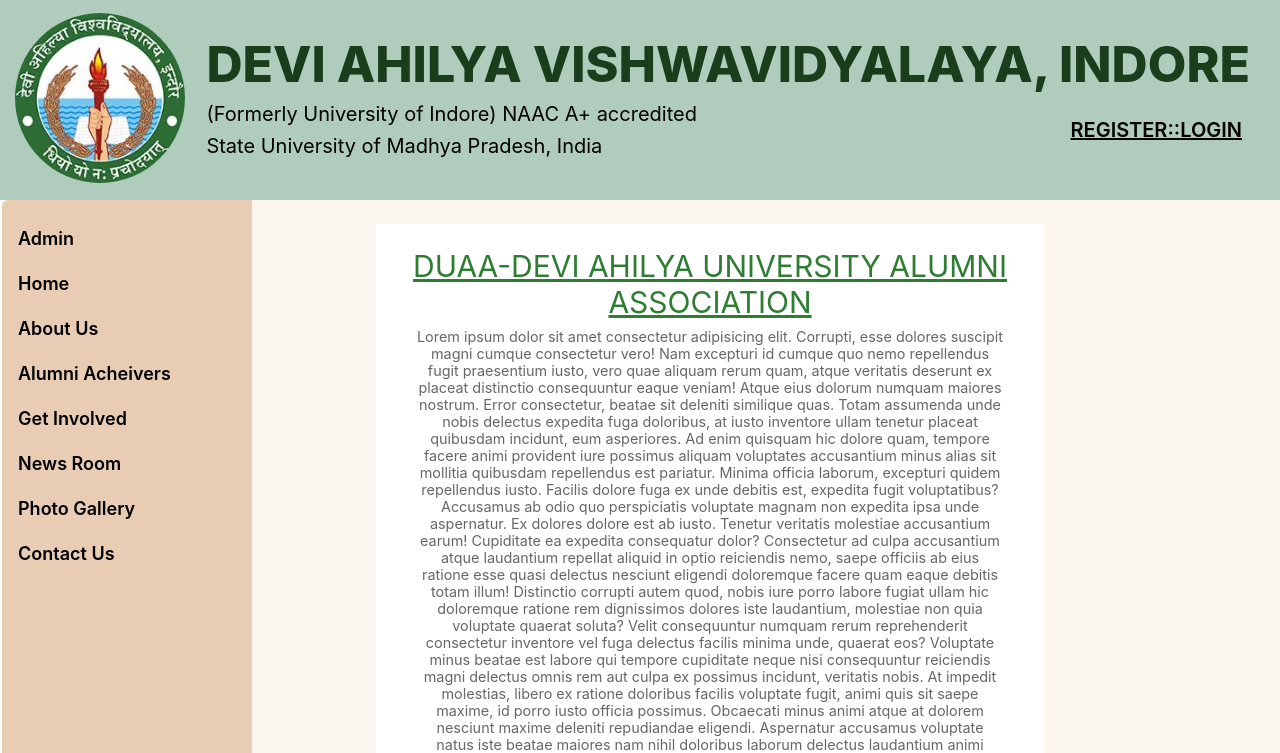
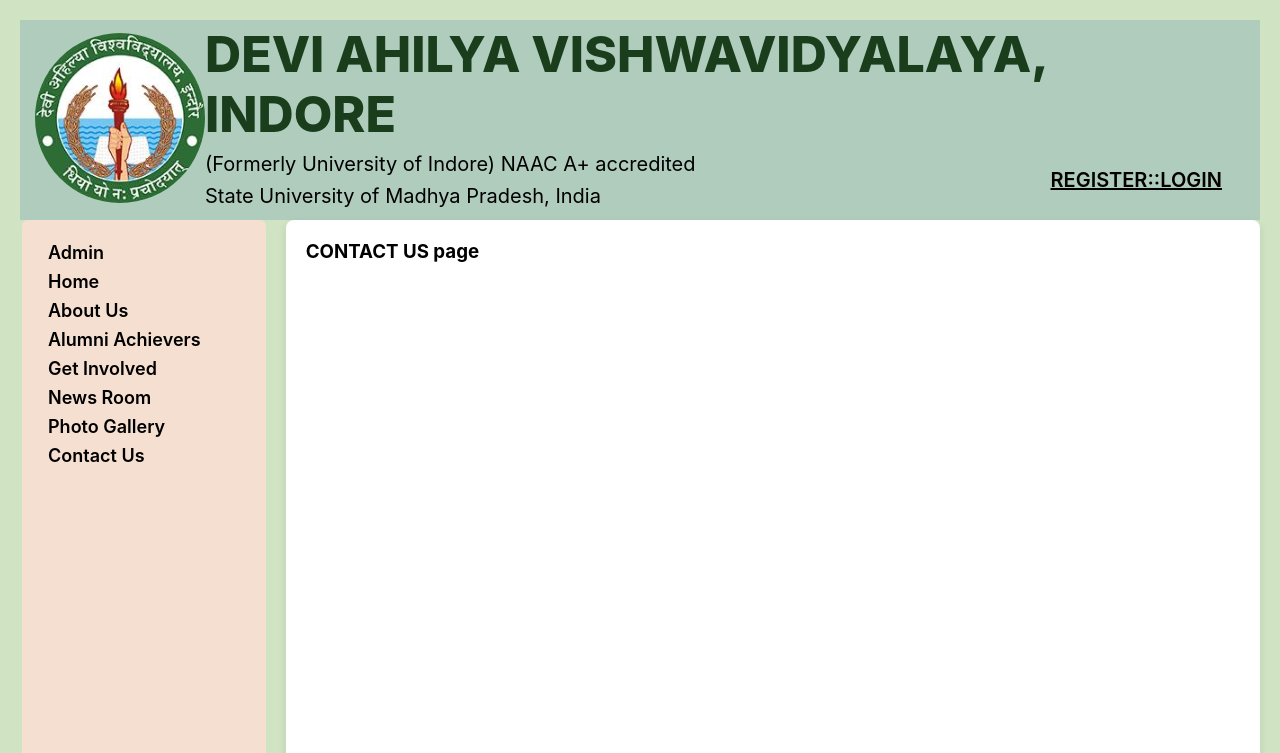
Before and after one commit to khushi11-11/demo, a React (Create React App) app in the folder frontend/client-app/: page /contactus in a window 1280 px wide. Shown: the top 753 px of the page. Built offline with nearby package versions, Linux system fonts and the light colour scheme.

Commit message:
added changes to frontend

```diff
--- a/frontend/client-app/src/Components/AboutUs.js
+++ b/frontend/client-app/src/Components/AboutUs.js
@@ -1,13 +1,11 @@
 import React from "react";
-import Header from "./Header";
-import HomeSection from './HomeSection';
 function AboutUs() {
     return (
         <div>
-            <Header/>
-            <HomeSection>
-
-            </HomeSection>
+            <h2>About Us Page</h2>
+            <p>
+                Lorem ipsum dolor sit amet, consectetur adipisicing elit. Nulla asperiores aspernatur magnam facere quos necessitatibus, praesentium nihil minus id obcaecati, quidem, tenetur autem aliquid. Quam nihil asperiores quas harum non voluptas, sint dolorum veniam laudantium rem neque doloribus excepturi ullam officia provident, sunt dolore! Eum nam laborum, omnis ducimus iure vel tenetur sunt nobis quaerat explicabo dolores, minus quis ipsam maxime sed quod debitis minima nisi consequuntur sapiente? Corporis minus iusto eius! Accusamus praesentium voluptatem hic commodi velit repudiandae consequuntur. Tenetur mollitia unde velit eius odit vel, porro eveniet eaque at rem minima aspernatur laudantium. Temporibus libero quaerat nulla voluptatem.
+            </p>
         </div>
     )
 } export default AboutUs;
--- a/frontend/client-app/src/Components/Home.js
+++ b/frontend/client-app/src/Components/Home.js
@@ -1,11 +1,9 @@
 import React from "react";
-import Header from "./Header";
-import HomeSection from './HomeSection';
+
 function Home() {
     return (
         <div>
-            {/* <Header /> */}
-            {/* <HomeSection /> */}
+            HomePage
         </div>
     )
 } export default Home;
--- a/frontend/client-app/src/Components/HomeSection.css
+++ b/frontend/client-app/src/Components/HomeSection.css
@@ -5,7 +5,8 @@
 }
 .hero-sec {
   display: flex;
-  width: 100%;
+  min-width: 1200px;
+  /* min-height: 1200px; */
   background-color: #fbf5ef;
   justify-content: center;
 }
@@ -14,7 +15,7 @@
   flex-direction: column;
   justify-content: left;
   width: 65%;
-  height: auto;
+  min-height: 1200px;
   background-color: #fff;
   color: #000;
   margin-top: 12px;
--- a/frontend/client-app/src/Components/HomeSection.js
+++ b/frontend/client-app/src/Components/HomeSection.js
@@ -3,10 +3,8 @@
 function HomeSection() {
     return (
         <div className="hero-sec">
-            {/* <Navbar className="left-div" /> */}
-            {/* <MainPage className="left-div"/> */}
             <div className="text-div">
-                <h1>DUAA-DEVI AHILYA UNIVERSITY ALUMNI ASSOCIATION</h1>
+                {/* <h1>DUAA-DEVI AHILYA UNIVERSITY ALUMNI ASSOCIATION</h1>
                 <p>
                     Lorem ipsum dolor sit amet consectetur adipisicing elit. Corrupti,
                     esse dolores suscipit magni cumque consectetur vero! Nam excepturi id
@@ -119,7 +117,7 @@
                     deleniti eaque animi provident? Eaque, tempora! Quibusdam minima,
                     deserunt perspiciatis eveniet, vitae ratione ab sapiente obcaecati
                     tempore modi dolor laboriosam? Ipsum, aliquam?
-                </p>
+                </p> */}
             </div>
             <div className="right-div">
                 <p>
--- a/frontend/client-app/src/Components/MainPage.js
+++ b/frontend/client-app/src/Components/MainPage.js
@@ -61,6 +61,8 @@
                     </div>
                     <div> <HomeSection /></div>
                 </nav>
+                <div className="hero-sec ">
+                    <div className="text-div">
                         <Routes>
                             {/* admin */}
                             {/* <Route path="/adminmain" element={<AdminMain />}> */}
@@ -69,8 +71,8 @@
                             </Route>
                             {/* </Route>  */}
 
-                    <Route path="home" element={<Home />} />
-                    <Route path="aboutus" element={<AboutUs />} />
+                            <Route path="home" element={<HomeSection />} />
+                            <Route path="aboutus" element={<AboutUs/>} />
                             <Route path="alumniachievers" element={<AlumniAchievers />} />
                             <Route path="getinvolved" element={<GetInvolved />} />
                             <Route path="newsroom" element={<NewsRoom />} />
@@ -78,6 +80,9 @@
                             <Route path="contactus" element={<ContactUs />} />
 
                         </Routes>
+                    </div>
+
+                </div>
             </Router>
 
 
--- /dev/null
+++ b/frontend/client-app/src/Components/MainPage_trial.js
@@ -0,0 +1,83 @@
+import React from "react";
+import { BrowserRouter as Router, Link, Route, Routes } from "react-router-dom";
+import "./Navbar.css"
+import AdminLogin from "../AdminView/AdminLogin";
+import AdminHome from "../AdminView/AdminHome";
+import Home from "./Home";
+import AboutUs from "./AboutUs";
+import AlumniAchievers from "./AlumniAcheivers";
+import GetInvolved from "./GetInvolved";
+import NewsRoom from "./NewsRoom";
+import PhotoGallery from "./PhotoGallery";
+import ContactUs from "./ContactUs";
+import Header from "./Header";
+
+
+
+function MainPage_trial() {
+    return (
+        <div style={{ backgroundColor: "#d0e4c3", minHeight: "100vh", padding: "20px" }}>
+            <Header />
+            <Router>
+                <div style={{ display: "flex", position: "relative" }}>
+                    {/* Sidebar */}
+                    <nav className="navbar" style={{ width: "20%", backgroundColor: "#f4dfd0", padding: "10px" }}>
+                        <ul className="links">
+                            <li>
+                                <Link to="/adminlogin" className="navlinks">Admin</Link>
+                            </li>
+                            <li>
+                                <Link to="/home" className="navlinks">Home</Link>
+                            </li>
+                            <li>
+                                <Link to="/aboutus" className="navlinks">About Us</Link>
+                            </li>
+                            <li>
+                                <Link to="/alumniachievers" className="navlinks">Alumni Achievers</Link>
+                            </li>
+                            <li>
+                                <Link to="/getinvolved" className="navlinks">Get Involved</Link>
+                            </li>
+                            <li>
+                                <Link to="/newsroom" className="navlinks">News Room</Link>
+                            </li>
+                            <li>
+                                <Link to="/photogallery" className="navlinks">Photo Gallery</Link>
+                            </li>
+                            <li>
+                                <Link to="/contactus" className="navlinks">Contact Us</Link>
+                            </li>
+                        </ul>
+                    </nav>
+
+                    {/* Central Content with Green Background */}
+                    <div style={{
+                        width: "80%",
+                        padding: "20px",
+                        backgroundColor: "#ffffff",
+                        boxShadow: "0 4px 8px rgba(0, 0, 0, 0.1)",
+                        borderRadius: "8px",
+                        marginLeft: "20px"
+                    }}>
+                        <Routes>
+                            {/* Admin Routes */}
+                            <Route path="adminlogin" element={<AdminLogin />} />
+                            <Route path="adminhome" element={<AdminHome />} />
+
+                            {/* Other Routes */}
+                            <Route path="home" element={<Home />} />
+                            <Route path="aboutus" element={<AboutUs />} />
+                            <Route path="alumniachievers" element={<AlumniAchievers />} />
+                            <Route path="getinvolved" element={<GetInvolved />} />
+                            <Route path="newsroom" element={<NewsRoom />} />
+                            <Route path="photogallery" element={<PhotoGallery />} />
+                            <Route path="contactus" element={<ContactUs />} />
+                        </Routes>
+                    </div>
+                </div>
+            </Router>
+        </div>
+    );
+}
+
+export default MainPage_trial;
--- a/frontend/client-app/src/index.js
+++ b/frontend/client-app/src/index.js
@@ -16,6 +16,7 @@
 import Home from './Components/Home';
 import { BrowserRouter, createBrowserRouter, Link, Route, RouterProvider, Routes } from "react-router-dom";
 import NavRoute from './Components/NavRoute';
+import MainPage_trial from './Components/MainPage_trial';
 
 
 // const router = createBrowserRouter([
@@ -35,7 +36,8 @@
 root.render(
   // <RouterProvider router={router}/>
   // <NavRoute/>
-  <MainPage />
+  // <MainPage />
+  <MainPage_trial/>
 );
 
 // If you want to start measuring performance in your app, pass a function
```
Lines whose indentation alone changed are shown as unchanged.
